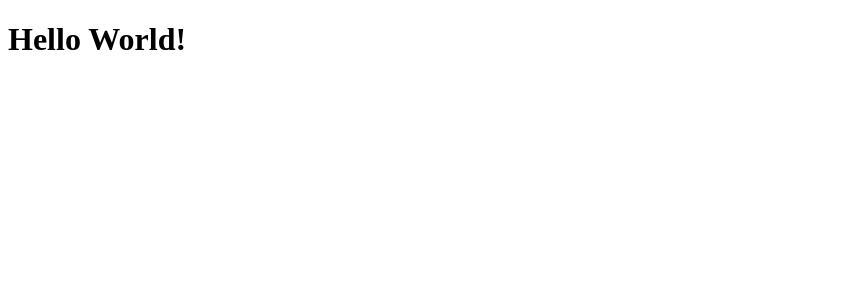
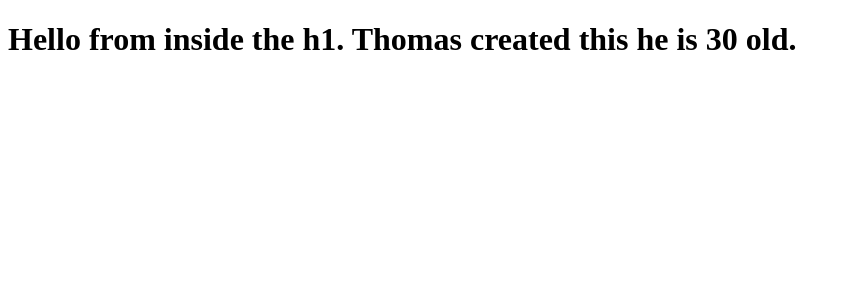
Before and after one commit to CommandShiftHQ/react-bootstrap, a React app: page / in a window 1280 px wide. Shown: the top 300 px of the page, without its empty margins (0-850 px from the left). Built offline with nearby package versions, Linux system fonts and the light colour scheme.

Commit message:
component folder created, dummy component added w/ prop

```diff
--- /dev/null
+++ b/components/app.jsx
@@ -0,0 +1,5 @@
+import React from 'react';
+
+const App = (props) => <h1>Hello from inside the h1. {props.name} created this he is {props.age} old.</h1>;
+
+export default App;
--- a/src/index.jsx
+++ b/src/index.jsx
@@ -1,5 +1,7 @@
 import 'raf/polyfill';
 import React from 'react';
 import { render } from 'react-dom';
+import App from '../components/app';
 
-render(<h1>Hello World!</h1>, document.getElementById('root'));
+
+render(<App name="Thomas" age="30" />, document.getElementById('root'));
```
